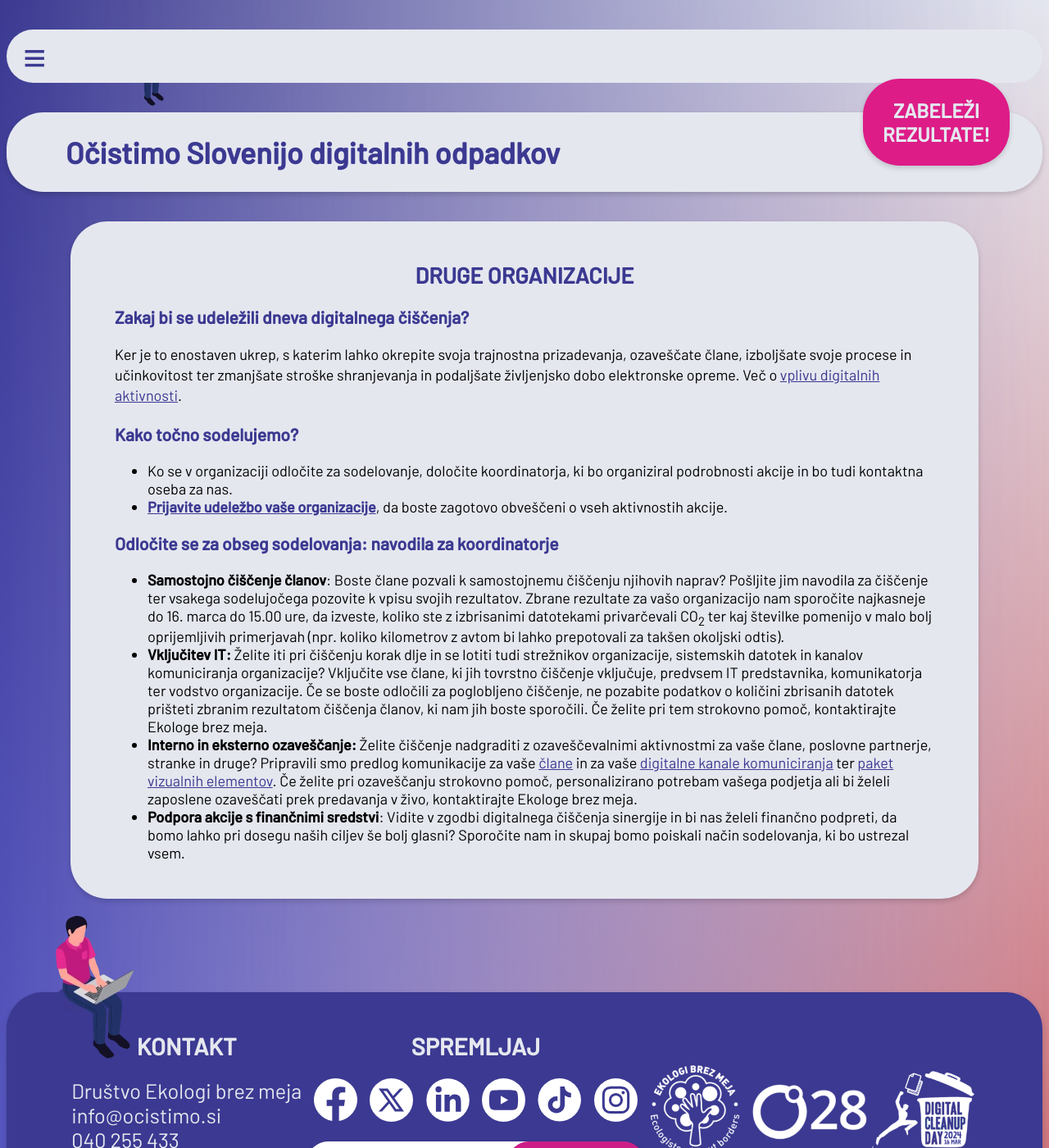
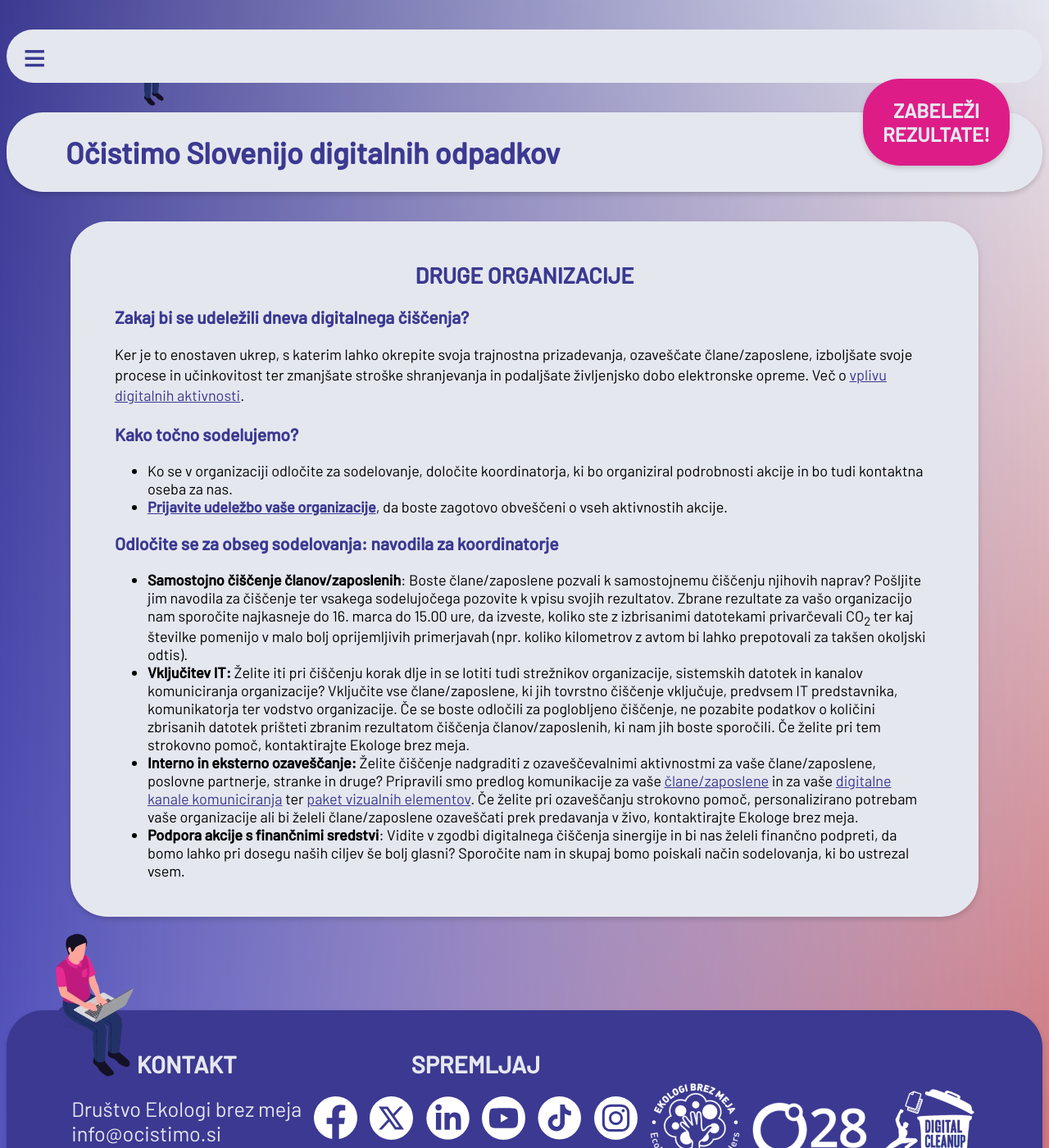
Before and after one commit to ewba/dcd-si, a Jekyll site: the page built from druge-organizacije.md, in a window 1280 px wide and 1400 px high. Shown: the whole window at 82% size. Built offline with Jekyll 4.4.1, drawn with Linux system fonts in a browser that asks for light colours.

Commit message:
Update druge-organizacije.md

```diff
--- a/druge-organizacije.md
+++ b/druge-organizacije.md
@@ -8,15 +8,15 @@
 ## {{ page.title }}
 
 ### Zakaj bi se udeležili dneva digitalnega čiščenja?
-Ker je to enostaven ukrep, s katerim lahko okrepite svoja trajnostna prizadevanja, ozaveščate člane, izboljšate svoje procese in učinkovitost ter zmanjšate stroške shranjevanja in podaljšate življenjsko dobo elektronske opreme. Več o [vplivu digitalnih aktivnosti](https://ewba.github.io/dcd-si/o-akciji.html).
+Ker je to enostaven ukrep, s katerim lahko okrepite svoja trajnostna prizadevanja, ozaveščate člane/zaposlene, izboljšate svoje procese in učinkovitost ter zmanjšate stroške shranjevanja in podaljšate življenjsko dobo elektronske opreme. Več o [vplivu digitalnih aktivnosti](https://ewba.github.io/dcd-si/o-akciji.html).
 
 ### Kako točno sodelujemo?
 - Ko se v organizaciji odločite za sodelovanje, določite koordinatorja, ki bo organiziral podrobnosti akcije in bo tudi kontaktna oseba za nas.
 - **[Prijavite udeležbo vaše organizacije](https://docs.google.com/forms/d/e/1FAIpQLSfiXjBaKTUFIcxyFzyItF_W5thrnq_cFoCVBJF72FZeEIkLiQ/viewform)**, da boste zagotovo obveščeni o vseh aktivnostih akcije.
 
 ### Odločite se za obseg sodelovanja: navodila za koordinatorje
-- **Samostojno čiščenje članov**: Boste člane pozvali k samostojnemu čiščenju njihovih naprav? Pošljite jim navodila za čiščenje ter vsakega sodelujočega pozovite k vpisu svojih rezultatov. Zbrane rezultate za vašo organizacijo nam sporočite najkasneje do 16. marca do 15.00 ure, da izveste, koliko ste z izbrisanimi  datotekami privarčevali  CO<sub>2</sub> ter kaj številke pomenijo v malo bolj oprijemljivih primerjavah (npr. koliko kilometrov z avtom bi lahko prepotovali za takšen okoljski odtis).
-- **Vključitev IT:** Želite iti pri čiščenju korak dlje in se lotiti tudi strežnikov organizacije, sistemskih datotek in kanalov komuniciranja organizacije? Vključite vse člane, ki jih tovrstno čiščenje vključuje, predvsem IT predstavnika, komunikatorja ter vodstvo organizacije. Če se boste odločili za poglobljeno čiščenje, ne pozabite podatkov o količini zbrisanih datotek prišteti zbranim rezultatom čiščenja članov, ki nam jih boste sporočili. Če želite pri tem strokovno pomoč, kontaktirajte Ekologe brez meja.
-- **Interno in eksterno ozaveščanje:** Želite čiščenje nadgraditi z ozaveščevalnimi aktivnostmi za vaše člane, poslovne partnerje, stranke in druge? Pripravili smo predlog komunikacije za vaše [člane](https://docs.google.com/spreadsheets/d/1YNslM6mvKHePyWdHkZnVqA0bkTkHzSlvYEKD_fVs1vA/edit?usp=sharing) in za vaše [digitalne kanale komuniciranja](https://docs.google.com/spreadsheets/d/1v25yggszoY1FQ26QoC93yvLMM5yup816TiR9873DRhE/edit?usp=sharing) ter [paket vizualnih elementov](https://drive.google.com/drive/folders/1U7UQMXgAQMiEbfDXLzpHmhtRKz7bpdHz?usp=drive_link). Če želite pri ozaveščanju strokovno pomoč, personalizirano potrebam vašega podjetja ali bi želeli zaposlene ozaveščati prek predavanja v živo, kontaktirajte Ekologe brez meja.
+- **Samostojno čiščenje članov/zaposlenih**: Boste člane/zaposlene pozvali k samostojnemu čiščenju njihovih naprav? Pošljite jim navodila za čiščenje ter vsakega sodelujočega pozovite k vpisu svojih rezultatov. Zbrane rezultate za vašo organizacijo nam sporočite najkasneje do 16. marca do 15.00 ure, da izveste, koliko ste z izbrisanimi  datotekami privarčevali  CO<sub>2</sub> ter kaj številke pomenijo v malo bolj oprijemljivih primerjavah (npr. koliko kilometrov z avtom bi lahko prepotovali za takšen okoljski odtis).
+- **Vključitev IT:** Želite iti pri čiščenju korak dlje in se lotiti tudi strežnikov organizacije, sistemskih datotek in kanalov komuniciranja organizacije? Vključite vse člane/zaposlene, ki jih tovrstno čiščenje vključuje, predvsem IT predstavnika, komunikatorja ter vodstvo organizacije. Če se boste odločili za poglobljeno čiščenje, ne pozabite podatkov o količini zbrisanih datotek prišteti zbranim rezultatom čiščenja članov/zaposlenih, ki nam jih boste sporočili. Če želite pri tem strokovno pomoč, kontaktirajte Ekologe brez meja.
+- **Interno in eksterno ozaveščanje:** Želite čiščenje nadgraditi z ozaveščevalnimi aktivnostmi za vaše člane/zaposlene, poslovne partnerje, stranke in druge? Pripravili smo predlog komunikacije za vaše [člane/zaposlene](https://docs.google.com/spreadsheets/d/1YNslM6mvKHePyWdHkZnVqA0bkTkHzSlvYEKD_fVs1vA/edit?usp=sharing) in za vaše [digitalne kanale komuniciranja](https://docs.google.com/spreadsheets/d/1v25yggszoY1FQ26QoC93yvLMM5yup816TiR9873DRhE/edit?usp=sharing) ter [paket vizualnih elementov](https://drive.google.com/drive/folders/1U7UQMXgAQMiEbfDXLzpHmhtRKz7bpdHz?usp=drive_link). Če želite pri ozaveščanju strokovno pomoč, personalizirano potrebam vaše organizacije ali bi želeli člane/zaposlene ozaveščati prek predavanja v živo, kontaktirajte Ekologe brez meja.
 - **Podpora akcije s finančnimi sredstvi**: Vidite v zgodbi digitalnega čiščenja sinergije in bi nas želeli finančno podpreti, da bomo lahko pri dosegu naših ciljev še bolj glasni? Sporočite nam in skupaj bomo poiskali način sodelovanja, ki bo ustrezal vsem.
 </div>
```
